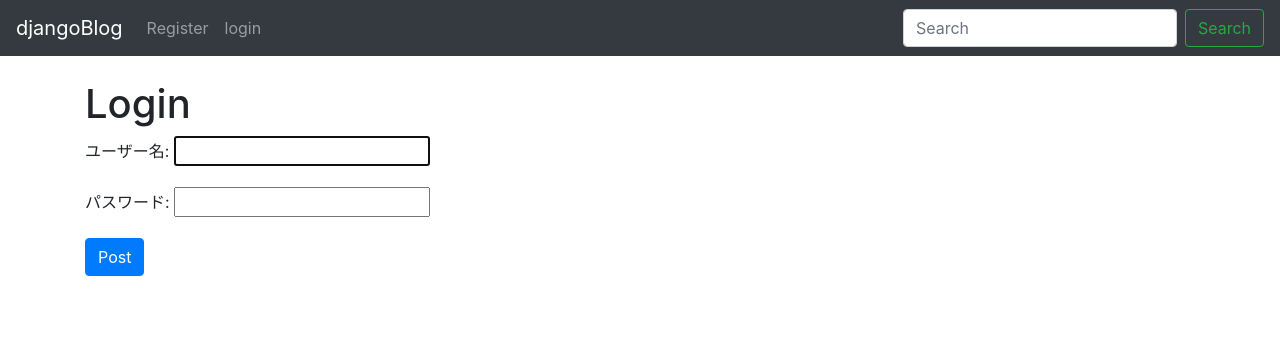
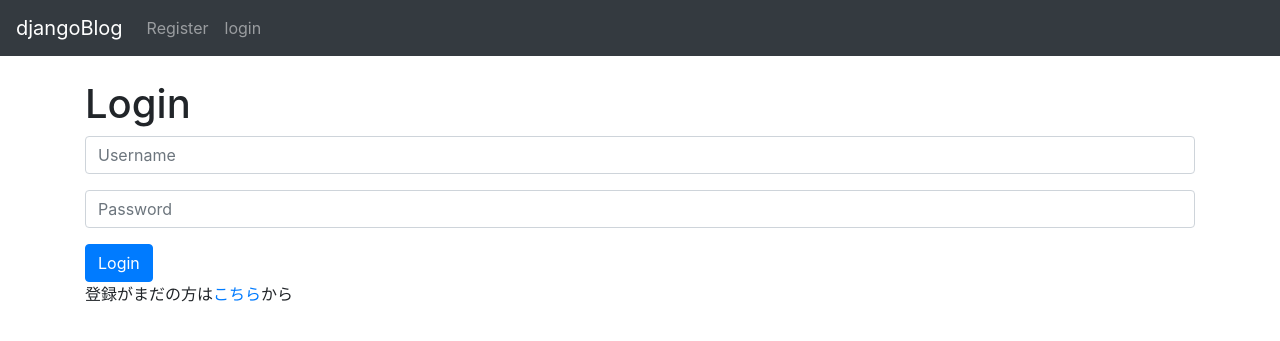
Before and after one commit to lancelot89/blogproject, a Django app: page /members/login/ in a window 1280 px wide. Shown: the top 341 px of the page. Run offline with Django 3.2, Linux system fonts and the light colour scheme; some libraries are stand-ins or nearby versions.

Commit message:
login custmize

```diff
--- a/members/templates/registration/login.html
+++ b/members/templates/registration/login.html
@@ -7,13 +7,17 @@ Login
 {% block content %}
 
 <h1>Login</h1>
-<div class="form-group">
-    <form action="" method="post">
-        {% csrf_token %}
-        {{ form.as_p }}
 
-        <button class="btn btn-primary">Post</button>
-    </form>
-</div>
+<form action="" method="post">{% csrf_token %}
+    <div class="form-group">
+        <input type="text" class="form-control" id="username" name="username" placeholder="Username">
+    </div>
+    <div class="form-group">
+        <input type="password" class="form-control" id="password" name="password" placeholder="Password">
+    </div>
+    <button type="submit" class="btn btn-primary">Login</button>
+</form>
+
+登録がまだの方は<a href="{% url 'register' %}">こちら</a>から
 
 {% endblock content %}
--- a/templates/base.html
+++ b/templates/base.html
@@ -71,13 +71,8 @@
                 <li class="nav-item">
                     <a class="nav-link" href="{% url 'login' %}">login</a>
                 </li>
-
                 {% endif %}
             </ul>
-            <form class="form-inline my-2 my-lg-0">
-                <input class="form-control mr-sm-2" type="search" placeholder="Search" aria-label="Search">
-                <button class="btn btn-outline-success my-2 my-sm-0" type="submit">Search</button>
-            </form>
         </div>
     </nav>
 
```
